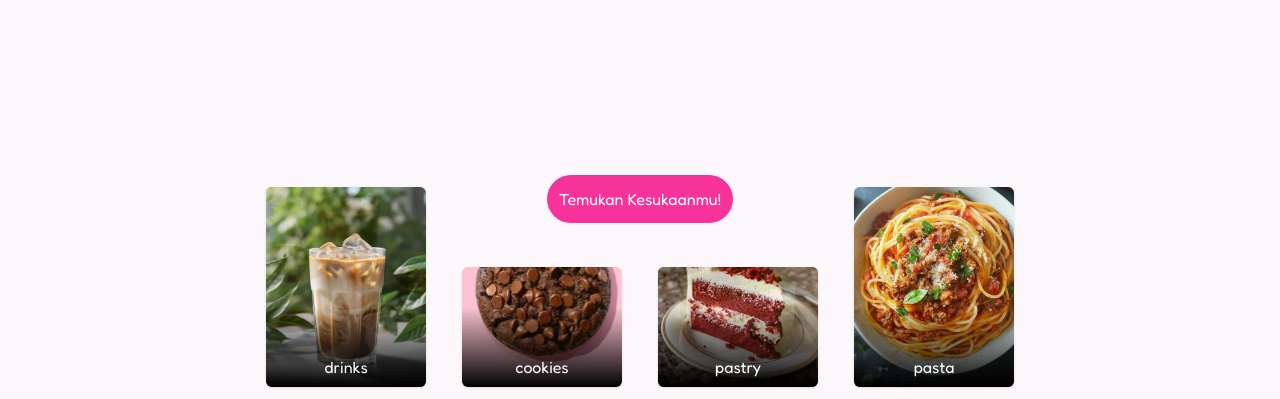
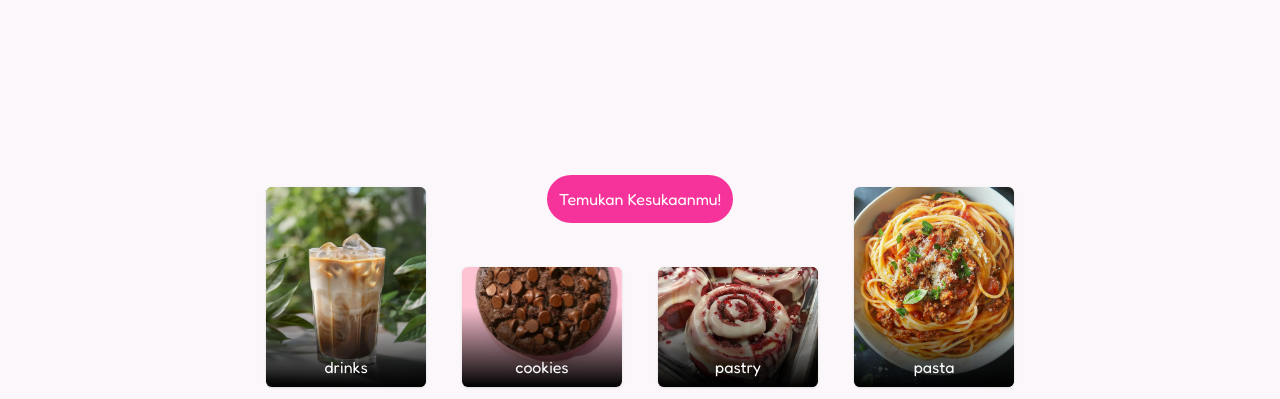
Before and after one commit to sunflowiee/sunflowiee.github.io, a plain HTML site: page index.html in a window 1280 px wide. Shown: the part 401-800 px from the top of the page. Drawn offline with Linux system fonts and the light colour scheme; a web font is replaced by a local one.

Commit message:
change pic

```diff
--- a/index.html
+++ b/index.html
@@ -153,8 +153,8 @@
                 </div>
                 <div class="h-80 md:h-50 flex md:flex-row flex-col gap-3 md:gap-9 md:items-end">
                     <div class="relative shadow shadow-md/15 overflow-hidden flex items-end bg-neutral-200 w-40 h-[60%] rounded-md">
-                        <img src="assets/cake_matcha.JPG" class="cake object-cover min-h-full absolute">
-                        <img src="assets/cake_redvelvet.JPG" class="cake object-cover min-h-full absolute transition-all duration-2000 opacity-0">
+                        <img src="assets/cinnamon_roll.JPG" class="cake object-cover min-h-full absolute">
+                        <img src="assets/cinnamon_roll_redvelvet.JPG" class="cake object-cover min-h-full absolute transition-all duration-2000 opacity-0">
                         <p class="w-full h-20 flex justify-center items-end pb-2 bg-gradient-to-t from-[rgba(0,0,0)] fredoka text-white to-[rgba(0,0,0,0)] z-10">pastry</p>
                     </div>
                     <div class="relative shadow shadow-md/15 overflow-hidden flex items-end justify-center h-full w-40 bg-neutral-200 rounded-md">
```
